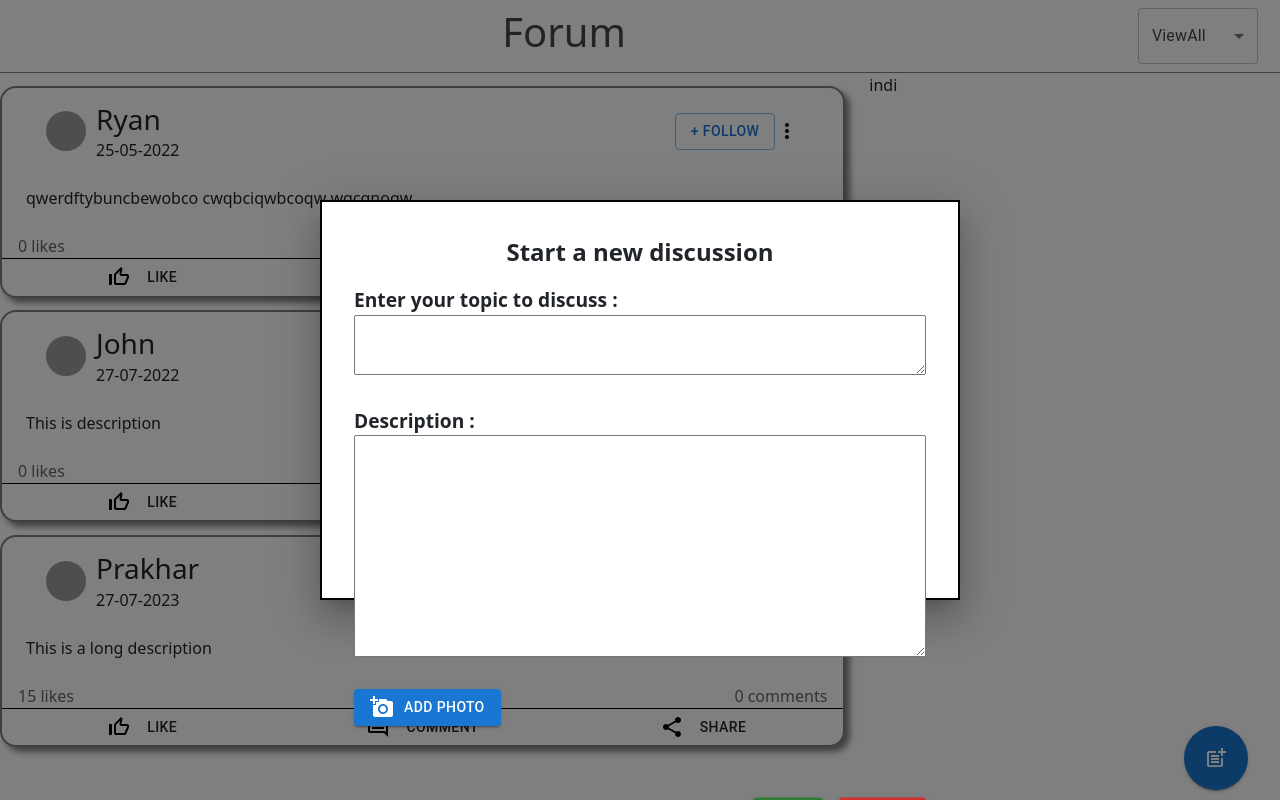
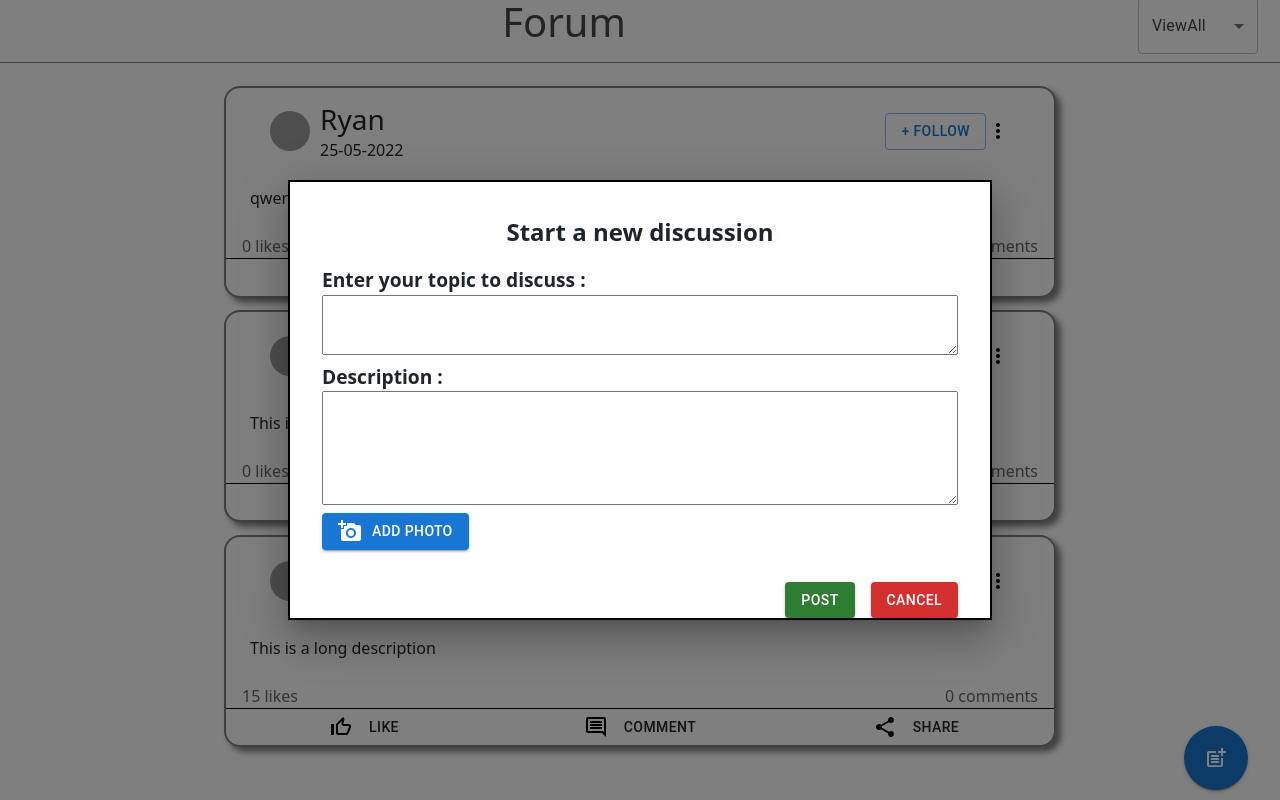
Before and after one commit to nirav19029/hood-forum, a React (Create React App) app in the folder frontend/: page / in a window 1280 px wide. Both pictures are taken after a click on the button 1216 px from the left and 758 px from the top of the page. Built offline with nearby package versions, Linux system fonts and the light colour scheme; grey boxes are pictures that could not be loaded.

Commit message:
Onclick property done

```diff
--- a/frontend/src/App.js
+++ b/frontend/src/App.js
@@ -2,31 +2,31 @@ import React, { useState } from "react";
 import Card from "./components/Card/Card";
 import AddFormModal from "./components/Modal/AddFormModal";
 import Header from "./components/Header/Header";
+import PostDetail from "./components/Detail/PostDetail";
 import "./App.css";
 
 const App = () => {
   let data = require("./data/post.json");
-  const [active, setActive] = useState(true);
+  const [active, setActive] = useState("");
   const [post, setPost] = useState([]);
-
-  // console.log(data[0]);
+  const [current, setCurrent] = useState(null);
 
   return (
     <div className="App">
       <Header />
 
-      {active ? (
+      {active !== "" ? (
         <div className="row">
           <div className="col-8">
-            <div className="">
+            <div>
               {data.map((e) => {
-                return (
-                  <Card value={e} key={e._id.$oid} setActive={setActive} />
-                );
+                return <Card value={e} key={e._id} setActive={setActive} />;
               })}
             </div>
           </div>
-          <div className="col-4">indi</div>
+          <div className="col-4">
+            <PostDetail active={active} />
+          </div>
         </div>
       ) : (
         <div className="row">
--- a/frontend/src/components/Card/Card.js
+++ b/frontend/src/components/Card/Card.js
@@ -13,7 +13,7 @@ const Card = (e) => {
     <div className="card-container" id={e.value._id}>
       {/* Userinfo */}
       <div className="container">
-        <div className="data">
+        <div className="data" onClick={() => e.setActive(e.value._id)}>
           <Avatar src="/broken-image.jpg" className="avatar-img" />
           <div className="info">
             <h3>{e.value.userName}</h3>
--- /dev/null
+++ b/frontend/src/components/Detail/PostDetail.css
@@ -0,0 +1,9 @@
+.detail-container{
+    border: 2px solid black;
+    margin-top: 0.8rem;
+    margin-right: .5rem;
+    border: 2px solid rgba(0, 0, 0, 0.5);
+    border-radius: 0.5rem;
+    box-shadow: 0.3rem 0.3rem 0.4rem grey;
+    height: 100%;
+}
--- a/frontend/src/components/Detail/PostDetail.js
+++ b/frontend/src/components/Detail/PostDetail.js
@@ -1,7 +1,17 @@
 import React from "react";
+import "./PostDetail.css";
+import Card from "../Card/Card";
 
-const PostDetail = () => {
-  return <div className="detail-container">PostDetail</div>;
+const PostDetail = (props) => {
+  const data = require("./../../data/post.json");
+  console.log(props.active);
+  const requireId = data.filter((value) => value._id === props.active);
+  console.log(requireId);
+  return (
+    <div className="detail-container">
+      <Card value={requireId} />
+    </div>
+  );
 };
 
 export default PostDetail;
--- a/frontend/src/components/Modal/AddFormModal.css
+++ b/frontend/src/components/Modal/AddFormModal.css
@@ -1,3 +1,9 @@
+.main-modal{
+    display: flex;
+    justify-content: flex-end;
+    margin-right: 2rem;
+}
+
 .title{
     position: relative;
     font-size: 150%;
@@ -9,16 +15,13 @@
 .finalButton{
     display: flex;
     justify-content: flex-end;
-    transform: translate(0%,130%);
+    margin-top: 2rem;
 }
 
 textarea{
     font-size: large;
 }
 
-.main-modal{
-    position: relative;
-    display: flex;
-    justify-content: flex-end;
-    margin-right: 2rem;
+.modal-container{
+    overflow: scroll;
 }
--- a/frontend/src/components/Modal/AddFormModal.js
+++ b/frontend/src/components/Modal/AddFormModal.js
@@ -7,12 +7,12 @@ import PostAddIcon from "@mui/icons-material/PostAdd";
 import "./AddFormModal.css";
 
 const style = {
-  position: "absolute",
+  position: "relative",
   top: "50%",
   left: "50%",
   transform: "translate(-50%, -50%)",
-  width: "50%",
-  height: "50%",
+  width: "55%",
+  height: "55%",
   bgcolor: "background.paper",
   border: "2px solid #000",
   boxShadow: 24,
@@ -48,13 +48,12 @@ export default function BasicModal() {
             <textarea rows="2" required style={{ width: "100%" }} id="topic" />
           </div>
 
-          <br />
           <div style={{ fontSize: "120%" }}>
             <label for="description">
               <b>Description :</b>
             </label>
             <textarea
-              rows="8"
+              rows="4"
               required
               style={{
                 width: "100%",
@@ -63,7 +62,6 @@ export default function BasicModal() {
             />
           </div>
 
-          <br />
           <div>
             <Button variant="contained" component="label">
               <AddAPhotoIcon style={{ marginRight: "10px" }} />
@@ -72,7 +70,6 @@ export default function BasicModal() {
             </Button>
           </div>
 
-          <br />
           <div className="finalButton">
             <Button variant="contained" color="success">
               Post
--- a/frontend/src/data/post.json
+++ b/frontend/src/data/post.json
@@ -1,7 +1,5 @@
 [{
-  "_id": {
-    "$oid": "62dee4c9637ab84d89196d91"
-  },
+  "_id": "62dee4c9637ab84d89196d91",
   "title": "new post",
   "userId": "123",
   "description": "qwerdftybuncbewobco cwqbciqwbcoqw wqcqnoqw",
@@ -10,9 +8,7 @@
   "date":"25-05-2022",
   "userName":"Ryan"
 },{
-  "_id": {
-    "$oid": "62dee522637ab84d89196d92"
-  },
+  "_id": "62dee522637ab84d89196d92",
   "title": "new post 1",
   "userId": "1234",
   "description": "This is description",
@@ -21,9 +17,7 @@
   "date":"27-07-2022",
   "userName":"John"
 },{
-  "_id": {
-    "$oid": "62dfe522637ab84d89196d92"
-  },
+  "_id": "62dfe522637ab84d89196d92",
   "title": "new post 12",
   "userId": "12345",
   "description": "This is a long description",
```
